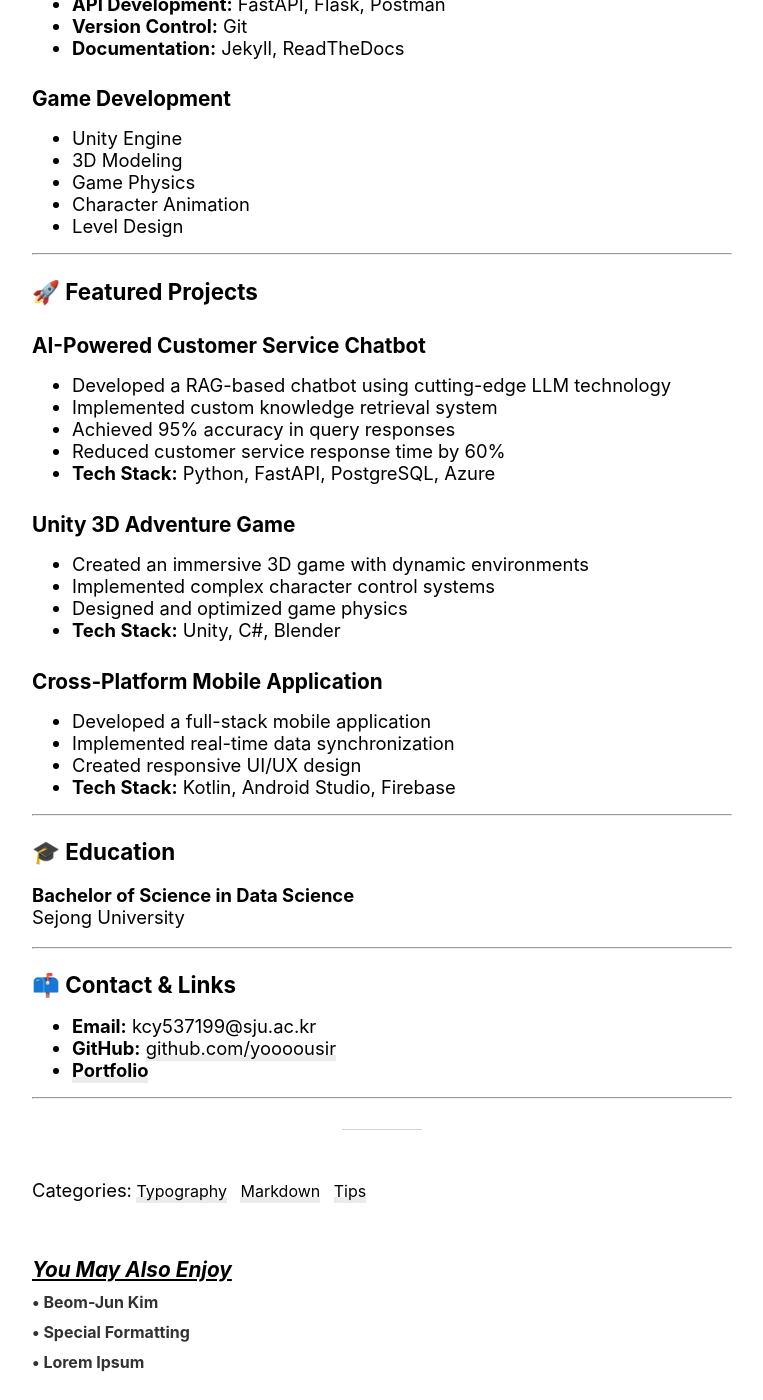
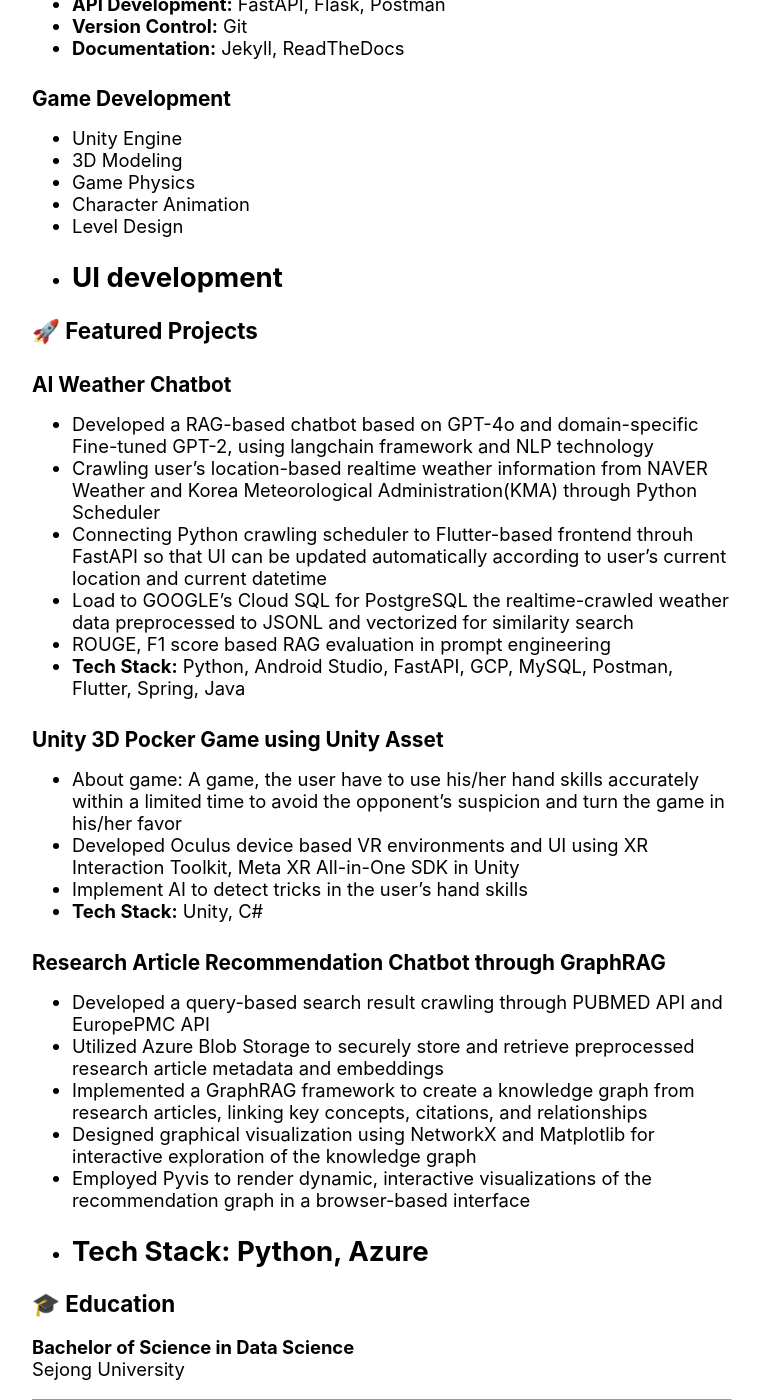
Before and after one commit to yoooousir/OSSW24_Team6, a Jekyll site: the page built from _posts/2024-11-30-ChaeyoungKIM.md, in a window 1280 px wide and 1400 px high, scrolled down 987 px. Shown: the whole window, without its empty margins (258-1021 px from the left). Built offline with Jekyll 4.4.1, drawn with Linux system fonts in a browser that asks for light colours; nearby versions of some CDN libraries; comment, search, counter and statistics services are not loaded; some of the changed text lies outside the part shown.

Commit message:
Update 2024-11-30-ChaeyoungKIM.md

```diff
--- a/_posts/2024-11-30-ChaeyoungKIM.md
+++ b/_posts/2024-11-30-ChaeyoungKIM.md
@@ -43,30 +43,32 @@ I'm a versatile Full Stack Developer with a strong focus on AI/ML applications a
 - Game Physics
 - Character Animation
 - Level Design
-
+- UI development
 ---
 
 ### 🚀 Featured Projects
 
-#### AI-Powered Customer Service Chatbot
-- Developed a RAG-based chatbot using cutting-edge LLM technology
-- Implemented custom knowledge retrieval system
-- Achieved 95% accuracy in query responses
-- Reduced customer service response time by 60%
-- **Tech Stack:** Python, FastAPI, PostgreSQL, Azure
+#### AI Weather Chatbot
+- Developed a RAG-based chatbot based on GPT-4o and domain-specific Fine-tuned GPT-2, using langchain framework and NLP technology
+- Crawling user's location-based realtime weather information from NAVER Weather and Korea Meteorological Administration(KMA) through Python Scheduler
+- Connecting Python crawling scheduler to Flutter-based frontend throuh FastAPI so that UI can be updated automatically according to user's current location and current datetime
+- Load to GOOGLE's Cloud SQL for PostgreSQL the realtime-crawled weather data preprocessed to JSONL and vectorized for similarity search
+- ROUGE, F1 score based RAG evaluation in prompt engineering
+- **Tech Stack:** Python, Android Studio, FastAPI, GCP, MySQL, Postman, Flutter, Spring, Java
 
-#### Unity 3D Adventure Game
-- Created an immersive 3D game with dynamic environments
-- Implemented complex character control systems
-- Designed and optimized game physics
-- **Tech Stack:** Unity, C#, Blender
+#### Unity 3D Pocker Game using Unity Asset
+- About game: A game, the user have to use his/her hand skills accurately within a limited time to avoid the opponent's suspicion and turn the game in his/her favor
+- Developed Oculus device based VR environments and UI using XR Interaction Toolkit, Meta XR All-in-One SDK in Unity
+- Implement AI to detect tricks in the user's hand skills
+- **Tech Stack:** Unity, C#
 
-#### Cross-Platform Mobile Application
-- Developed a full-stack mobile application
-- Implemented real-time data synchronization
-- Created responsive UI/UX design
-- **Tech Stack:** Kotlin, Android Studio, Firebase
-
+#### Research Article Recommendation Chatbot through GraphRAG
+- Developed a query-based search result crawling through PUBMED API and EuropePMC API
+- Utilized Azure Blob Storage to securely store and retrieve preprocessed research article metadata and embeddings
+- Implemented a GraphRAG framework to create a knowledge graph from research articles, linking key concepts, citations, and relationships
+- Designed graphical visualization using NetworkX and Matplotlib for interactive exploration of the knowledge graph
+- Employed Pyvis to render dynamic, interactive visualizations of the recommendation graph in a browser-based interface
+- **Tech Stack:** Python, Azure
 ---
 
 ### 🎓 Education
@@ -80,6 +82,6 @@ Sejong University
 
 - **Email:** kcy537199@sju.ac.kr
 - **GitHub:** [github.com/yoooousir](https://github.com/yoooousir)
-- [**Portfolio**](https://drive.google.com/drive/folders/1VPGAOxke8JQfgPH5dH82NMTCemlnJRZ2)
+- **Portfolio** [Personal Blog](https://yoooousir.github.io/), [Google Drive](https://drive.google.com/drive/folders/1VPGAOxke8JQfgPH5dH82NMTCemlnJRZ2)
 
 ---
```
Also changed, not shown: other parts of _posts/2024-11-30-ChaeyoungKIM.md (+1 -1 lines).
